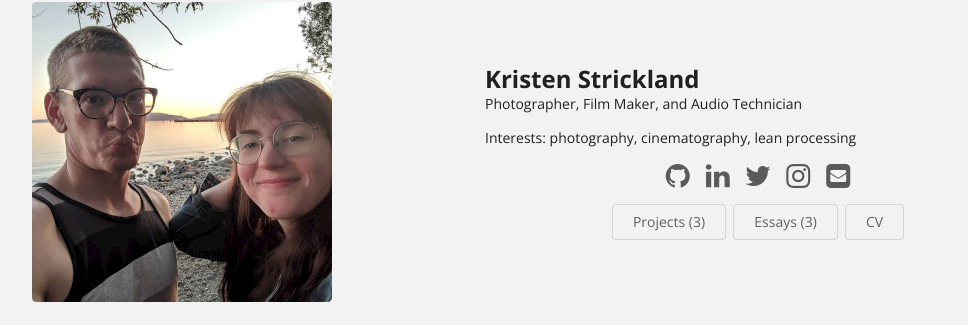
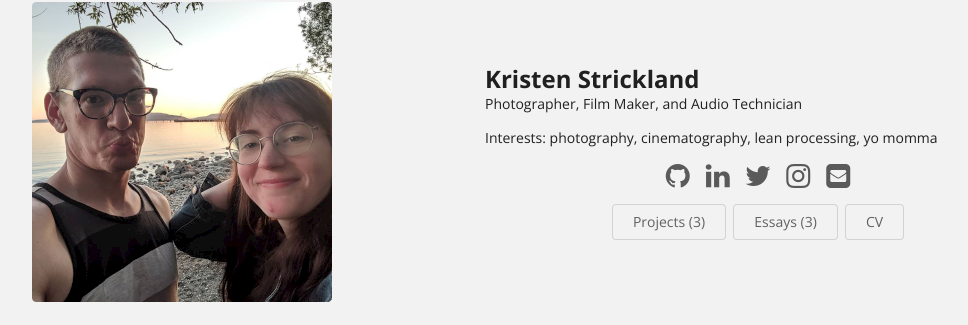
Before and after one commit to frankzappasmustache/Kristen-Strickland, a Jekyll site: the page built from index.html, in a window 1280 px wide. Shown: the part 284-609 px from the top of the page, without its empty margins (169-1137 px from the left). Built offline with Jekyll 4.4.1, drawn with Linux system fonts in a browser that asks for light colours.

Commit message:
update bio (remove later)

```diff
--- a/_data/bio.json
+++ b/_data/bio.json
@@ -61,6 +61,12 @@
       	"automation",
       	"efficiency"
       ]
+    },
+    {
+      "name": "yo momma",
+      "keywords": [
+        "is fine",
+        ]
     }
   ],
   "skills": [
```
